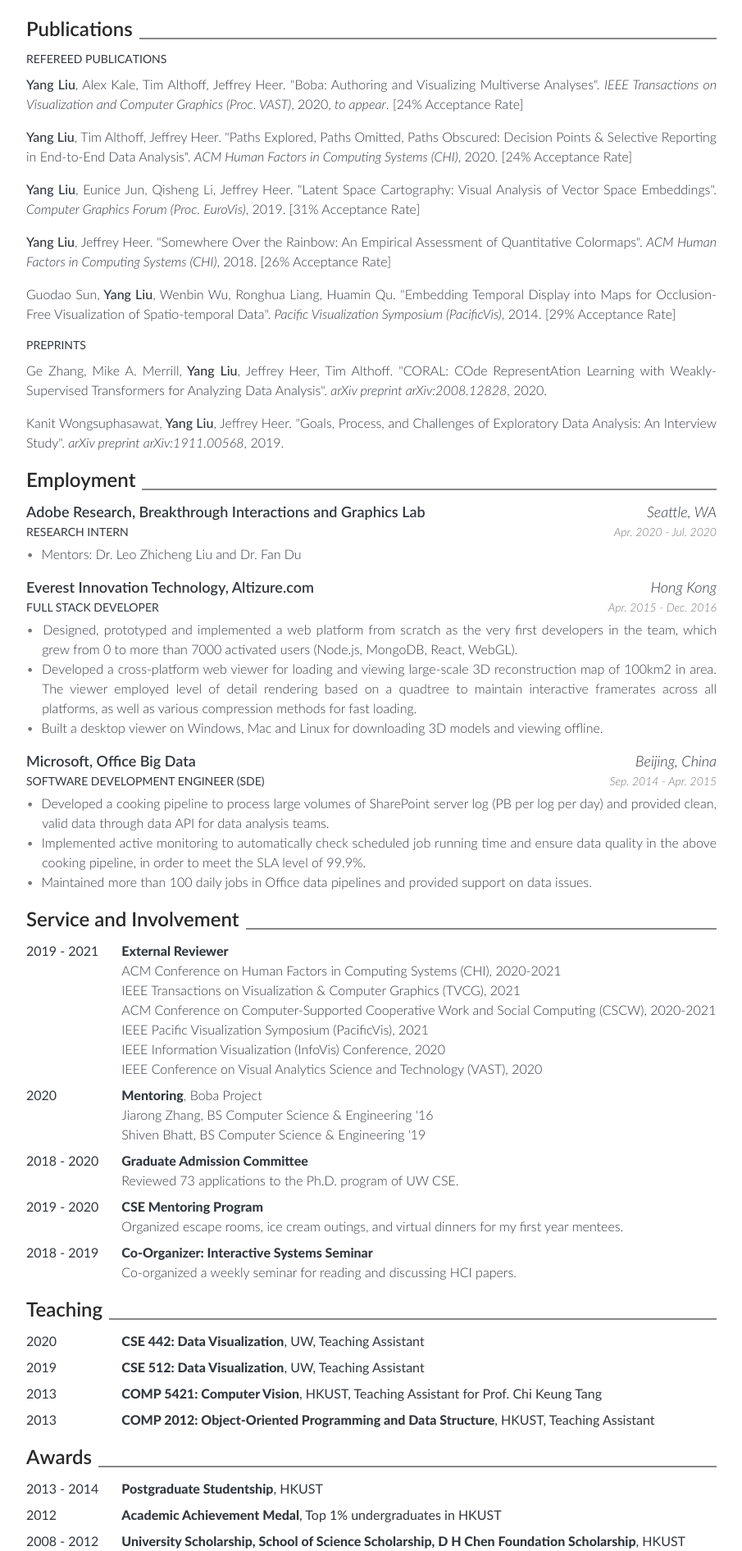
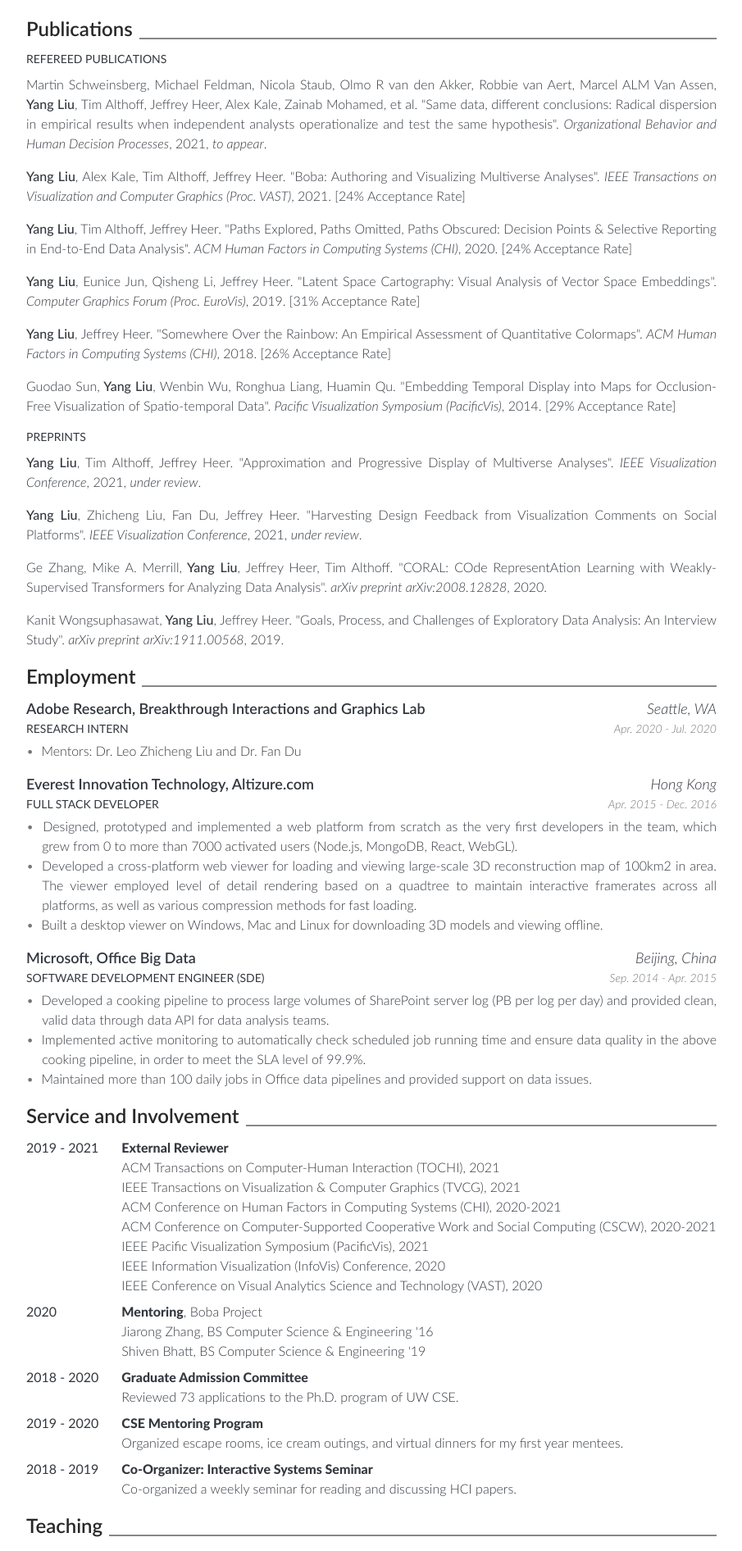
Before and after one commit to yyyliu/yyyliu.github.io, a Vue app: page /#/cv in a window 1280 px wide. Shown: the part 403-2295 px from the top of the page at 82% size, without its empty margins (187-1092 px from the left). Built offline with nearby package versions, Linux system fonts and the light colour scheme.

Commit message:
Update CV and boba bibtex

```diff
--- a/src/cv.js
+++ b/src/cv.js
@@ -64,12 +64,18 @@ const education = [
  */
 const papers = [
   {
+    author: 'Martin Schweinsberg, Michael Feldman, Nicola Staub, Olmo R van den Akker, Robbie van Aert, Marcel ALM Van Assen, Yang Liu, Tim Althoff, Jeffrey Heer, Alex Kale, Zainab Mohamed, et al',
+    title: 'Same data, different conclusions: Radical dispersion in empirical results when independent analysts operationalize and test the same hypothesis',
+    venue: 'Organizational Behavior and Human Decision Processes',
+    time: '2021',
+    status: 'to appear'
+  },
+  {
     author: 'Yang Liu, Alex Kale, Tim Althoff, Jeffrey Heer',
     title: 'Boba: Authoring and Visualizing Multiverse Analyses',
     venue: 'IEEE Transactions on Visualization and Computer Graphics (Proc. VAST)',
     accept_rate: '24',
-    time: '2020',
-    status: 'to appear'
+    time: '2021'
   },
   {
     author: 'Yang Liu, Tim Althoff, Jeffrey Heer',
@@ -102,13 +108,20 @@ const papers = [
 ]
 
 const papers_unrefered = [
-  /*{
-    author: 'Yang Liu, Zhicheng Liu, Fan Du, Jeffrey Heer',
-    title: 'Mining Design Feedback from Visualization Comments on Social Platforms',
-    venue: 'ACM Human Factors in Computing Systems (CHI)',
+  {
+    author: 'Yang Liu, Tim Althoff, Jeffrey Heer',
+    title: 'Approximation and Progressive Display of Multiverse Analyses',
+    venue: 'IEEE Visualization Conference',
     time: '2021',
     status: 'under review'
-  },*/
+  },
+  {
+    author: 'Yang Liu, Zhicheng Liu, Fan Du, Jeffrey Heer',
+    title: 'Harvesting Design Feedback from Visualization Comments on Social Platforms',
+    venue: 'IEEE Visualization Conference',
+    time: '2021',
+    status: 'under review'
+  },
   {
     author: 'Ge Zhang, Mike A. Merrill, Yang Liu, Jeffrey Heer, Tim Althoff',
     title: 'CORAL: COde RepresentAtion Learning with Weakly-Supervised Transformers for Analyzing Data Analysis',
@@ -182,12 +195,15 @@ const service = [
   {
     name: 'External Reviewer',
     time: '2019 - 2021',
-    desc: ['ACM Conference on Human Factors in Computing Systems (CHI), 2020-2021',
+    desc: [
+      'ACM Transactions on Computer-Human Interaction (TOCHI), 2021',
       'IEEE Transactions on Visualization & Computer Graphics (TVCG), 2021',
+      'ACM Conference on Human Factors in Computing Systems (CHI), 2020-2021',
       'ACM Conference on Computer-Supported Cooperative Work and Social Computing (CSCW), 2020-2021',
       'IEEE Pacific Visualization Symposium (PacificVis), 2021',
       'IEEE Information Visualization (InfoVis) Conference, 2020',
-      'IEEE Conference on Visual Analytics Science and Technology (VAST), 2020']
+      'IEEE Conference on Visual Analytics Science and Technology (VAST), 2020'
+    ]
   },
   {
     name: 'Mentoring',
@@ -263,6 +279,12 @@ const awards = [
  */
 const teaching = [
   {
+    course: 'CSE 512: Data Visualization',
+    time: '2021',
+    university: 'UW',
+    desc: 'Teaching Assistant'
+  },
+  {
     course: 'CSE 442: Data Visualization',
     time: '2020',
     university: 'UW',
```
Also changed, not shown: assets/bibtex/liu2020-boba.txt.
